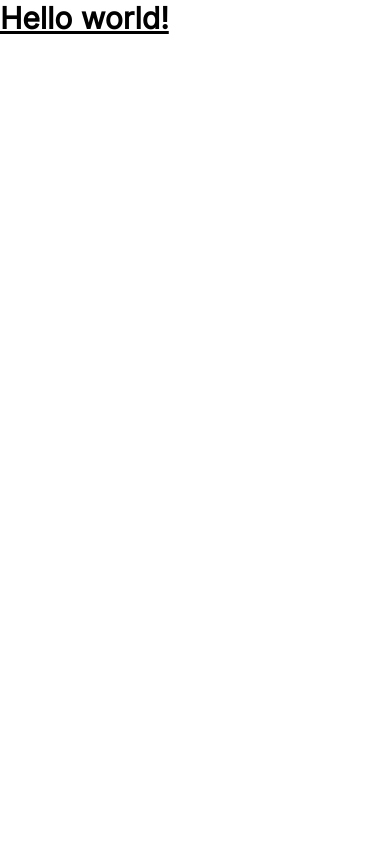
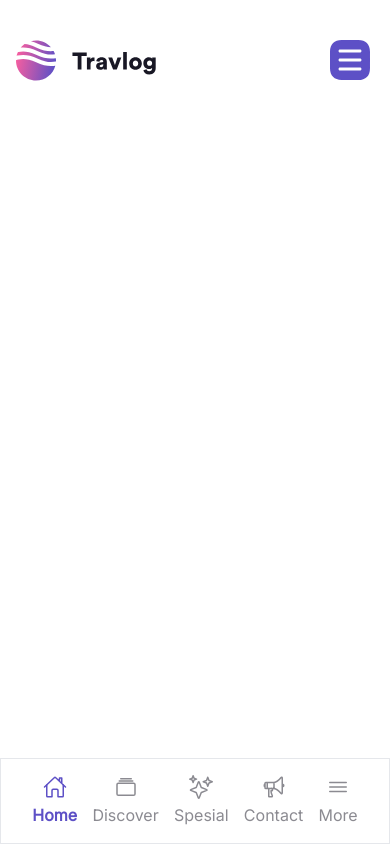
Before and after one commit to dimasaddriansyah/travlog, a website: page src/index.html in a window 390 px wide. Drawn offline with nearby package versions, Linux system fonts and the light colour scheme.

Commit message:
Add Navbar

```diff
--- a/src/index.html
+++ b/src/index.html
@@ -10,12 +10,81 @@
     <link href="https://fonts.googleapis.com/css2?family=Inter&display=swap" rel="stylesheet">
     <!-- Tailwind CSS -->
     <link href="/dist/style.css" rel="stylesheet">
+    <!-- Alpine JS-->
+    <script src="//unpkg.com/alpinejs" defer></script>
 </head>
 
 <body>
-    <h1 class="text-3xl font-bold underline">
-        Hello world!
-    </h1>
+    <nav class="px-4 py-9" x-data="{navOpen : true}">
+        <div class="container mx-auto">
+            <div class="flex justify-between items-center">
+                <img src="../public/logo/logo-travlog.svg" alt="" class="order-1 sm:order-2">
+                <img @click="navOpen =! navOpen" src="../public/icon/icon-hamburger.svg" alt=""
+                    class="order-2 sm:order-1 lg:hidden hover:cursor-pointer">
+                <div class="order-2 hidden lg:block">
+                    <ul class="flex item gap-16">
+                        <li class="text-sm font-bold text-grey"><a href=""></a>Home</li>
+                        <li class="text-sm font-normal text-grey opacity-50 hover:text-grey hover:opacity-100 hover:cursor-pointer"><a href=""></a>Discover</li>
+                        <li class="text-sm font-normal text-grey opacity-50 hover:text-grey hover:opacity-100 hover:cursor-pointer"><a href=""></a>Spesial Deals</li>
+                        <li class="text-sm font-normal text-grey opacity-50 hover:text-grey hover:opacity-100 hover:cursor-pointer"><a href=""></a>Contact</li>
+                    </ul>
+                </div>
+                <div class="order-3 hidden sm:block">
+                    <button class="grow px-8 py-4 bg-white text-sm text-grey font-bold rounded-full">Login</button>
+                    <button class="grow px-8 py-4 bg-purple text-sm text-white font-bold rounded-full">Sign Up</button>
+                </div>
+            </div>
+        </div>
+        <div x-show="navOpen" x-data="{open:false}" x-transition:enter="transition ease-out duration-300"
+            x-transition:enter-start="opacity-0 scale-90" x-transition:enter-end="opacity-100 scale-100"
+            x-transition:leave="transition ease-in duration-300" x-transition:leave-start="opacity-100 scale-100"
+            x-transition:leave-end="opacity-0 scale-90"
+            class="fixed bottom-0 right-0 left-0 p-4 bg-white border lg:hidden">
+            <ul class="flex justify-evenly">
+                <li>
+                    <button class="flex flex-col justify-center items-center gap-1 text-purple">
+                        <ion-icon name="home-outline" class="text-2xl"></ion-icon>
+                        <span class="text-base font-bold">Home</span>
+                    </button>
+                </li>
+                <li>
+                    <button class="flex flex-col justify-center items-center gap-1 text-grey opacity-50">
+                        <ion-icon name="albums-outline" class="text-2xl font"></ion-icon>
+                        <span class="text-base font-normal">Discover</span>
+                    </button>
+                </li>
+                <li>
+                    <button class="flex flex-col justify-center items-center gap-1 text-grey opacity-50">
+                        <ion-icon name="sparkles-outline" class="text-2xl"></ion-icon>
+                        <span class="text-base font-normal">Spesial</span>
+                    </button>
+                </li>
+                <li>
+                    <button class="flex flex-col justify-center items-center gap-1 text-grey opacity-50">
+                        <ion-icon name="megaphone-outline" class="text-2xl"></ion-icon>
+                        <span class="text-base font-normal">Contact</span>
+                    </button>
+                </li>
+                <li>
+                    <button @click="open = !open"
+                        class="flex flex-col justify-center items-center gap-1 text-grey opacity-50">
+                        <ion-icon name="menu-outline" class="text-2xl"></ion-icon>
+                        <span class="text-base font-normal">More</span>
+                    </button>
+                </li>
+            </ul>
+            <div x-show="open" x-transition:enter="transition ease-out duration-300"
+                x-transition:enter-start="opacity-0 scale-90" x-transition:enter-end="opacity-100 scale-100"
+                x-transition:leave="transition ease-in duration-300" x-transition:leave-start="opacity-100 scale-100"
+                x-transition:leave-end="opacity-0 scale-90"
+                class="flex absolute bottom-28 left-1/2 -translate-x-1/2 gap-4 w-3/4">
+                <button class="grow px-8 py-4 bg-white text-sm text-grey font-bold rounded-full">Login</button>
+                <button class="grow px-8 py-4 bg-purple text-sm text-white font-bold rounded-full">Sign Up</button>
+            </div>
+        </div>
+    </nav>
+
+    <script src="https://unpkg.com/ionicons@latest/dist/ionicons.js"></script>
 </body>
 
 </html>
```
Also changed, not shown: dist/style.css.
